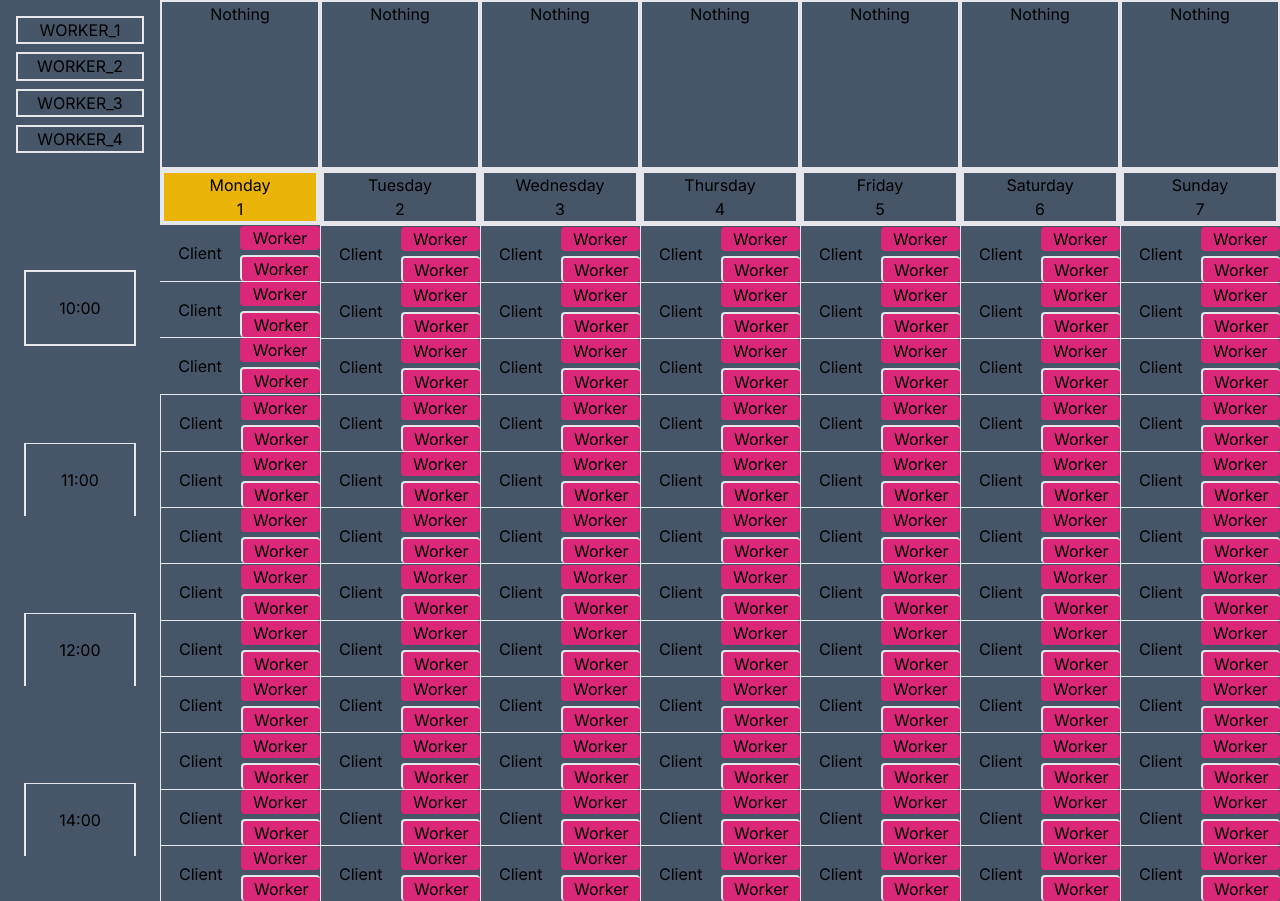
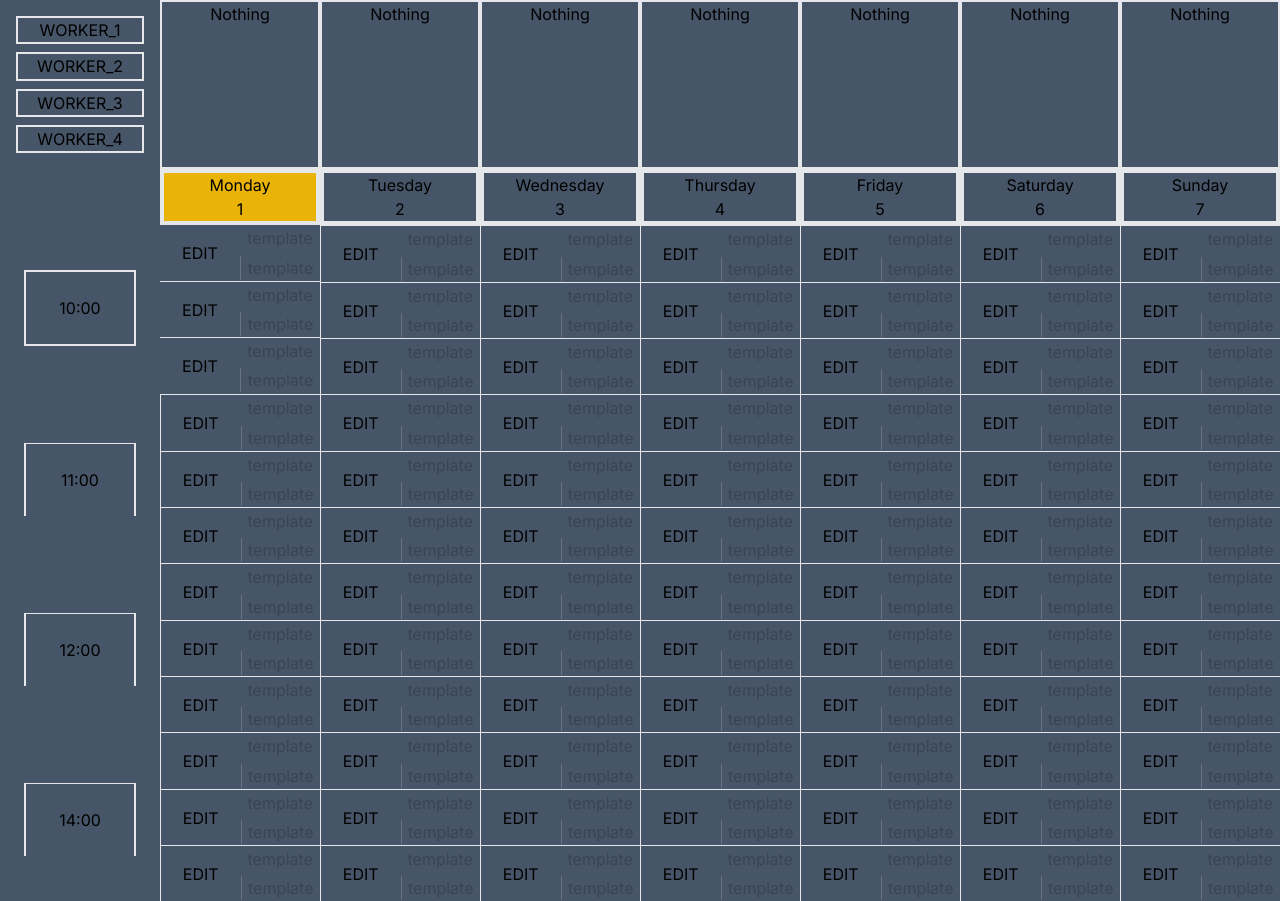
Before and after one commit to LilithStd/work_timetable, a Next.js app: page / in a window 1280 px wide. Built offline with nearby package versions, Linux system fonts and the light colour scheme.

Commit message:
start work on week cells

```diff
--- a/src/app/components/board/board_cell/board_cell.tsx
+++ b/src/app/components/board/board_cell/board_cell.tsx
@@ -8,8 +8,8 @@ type Board_Cell = {
     client?: string
 }
 
-const CLIENTS = new Array(COUNT_CLIENTS_PER_DAY).fill(<Client />)
-const WORKER = new Array(COUNT_WORKERS_PER_DAY).fill(<Worker />)
+const CLIENTS = new Array(COUNT_CLIENTS_PER_DAY).fill(<Client template />)
+const WORKER = new Array(COUNT_WORKERS_PER_DAY).fill(<Worker template />)
 const WORKERS = new Array(COUNT_WORKERS_PER_DAYS).fill(WORKER)
 
 export default function Board_Cell({ worker, client }: Board_Cell) {
@@ -27,7 +27,7 @@ export default function Board_Cell({ worker, client }: Board_Cell) {
             </div>
             <div className="grid row-start-1 row-end-4 divide-y items-center">
                 {WORKERS.map((item) =>
-                    <div className="hover:bg-violet-700 divide-y-2 divide-x-2 grid gap-y-1 items-center min-h-14">
+                    <div className="  divide-x grid gap-y-1 items-center min-h-14">
                         {item}
                     </div>)
                 }
--- a/src/app/components/board/border_list_workers/boarder_list_workers.tsx
+++ b/src/app/components/board/border_list_workers/boarder_list_workers.tsx
@@ -34,6 +34,7 @@ export default function Border_List_Workers({ name, update }: Border_List_Worker
     const data = e.dataTransfer.getData('worker');
     const cellData = e.currentTarget.id;
     updateDaysCellsData(cellData, data)
+    setCurrentCell('')
   };
 
   const handleDragOver = (e: React.DragEvent<HTMLDivElement>) => {
@@ -46,7 +47,6 @@ export default function Border_List_Workers({ name, update }: Border_List_Worker
   return (
     <>
       <div className={`grid grid-cols-7 grid-rows-1  col-start-2 col-end-9 `}>
-
         {border_list_Worker.map((item) =>
           <div className={`border-2 text-center ${currentCell === item.id ? 'bg-purple-500' : ''}`}
             key={nanoid()}
--- a/src/app/components/board/border_list_workers/border_list_worker_cell/boarder_list_worker_cell.tsx
+++ b/src/app/components/board/border_list_workers/border_list_worker_cell/boarder_list_worker_cell.tsx
@@ -13,11 +13,10 @@ type Border_list_worker_cell_Props = {
 export default function Border_list_worker_cell({ day }: Border_list_worker_cell_Props) {
     const workersByDaysStore = useWorkerStore((state) => state.workersByDays)
     const workersByDays = workersByDaysStore(day)
-    const testAray = workersByDays
 
     return (
         <div>
-            {testAray && testAray.length !== 0 ? testAray.map((item) =>
+            {workersByDays && workersByDays.length !== 0 ? workersByDays.map((item) =>
                 <div
                     key={nanoid()}
                     className="flex"
--- a/src/app/components/client/client.tsx
+++ b/src/app/components/client/client.tsx
@@ -1,14 +1,24 @@
+import Shared_Button from "@/app/shared_components/button/shared_button"
+
 type Client_Props = {
-    name?: string
+    name?: string,
+    template?: boolean
 }
 
-export default function Client({ name }: Client_Props) {
+export default function Client({ name, template }: Client_Props) {
     return (
 
-        <div className=" rounded">
-            <span>
-                {name ? name : "Client"}
-            </span>
+        <div className={`rounded ${template ? 'opacity-100' : ''}`}>
+            {template ?
+                <span>
+                    <Shared_Button />
+                </span>
+                :
+                <span>
+                    {name}
+                </span>
+            }
+
         </div>
     )
 }
--- a/src/app/components/worker/worker.tsx
+++ b/src/app/components/worker/worker.tsx
@@ -1,15 +1,24 @@
+import { nanoid } from "nanoid"
+
 type Worker_Props = {
     name?: string,
-    count?: number
+    count?: number,
+    template?: boolean
 }
 
-export default function Worker({ name, count }: Worker_Props) {
+export default function Worker({ name, count, template }: Worker_Props) {
     return (
 
-        <div className="bg-pink-600 rounded hover:bg-lime-600">
-            <span>
-                {name ? name : "Worker"}
-            </span>
+        <div className={`${template ? 'opacity-20' : ' bg-pink-600 rounded hover:bg-lime-600'}`}
+        >
+            {template ?
+                <span>
+                    {"template"}
+                </span> :
+                <span>
+                    {name}
+                </span>
+            }
         </div>
     )
 }
--- /dev/null
+++ b/src/app/shared_components/button/shared_button.tsx
@@ -0,0 +1,7 @@
+import React from 'react'
+
+export default function Shared_Button() {
+    return (
+        <button>EDIT</button>
+    )
+}
```
